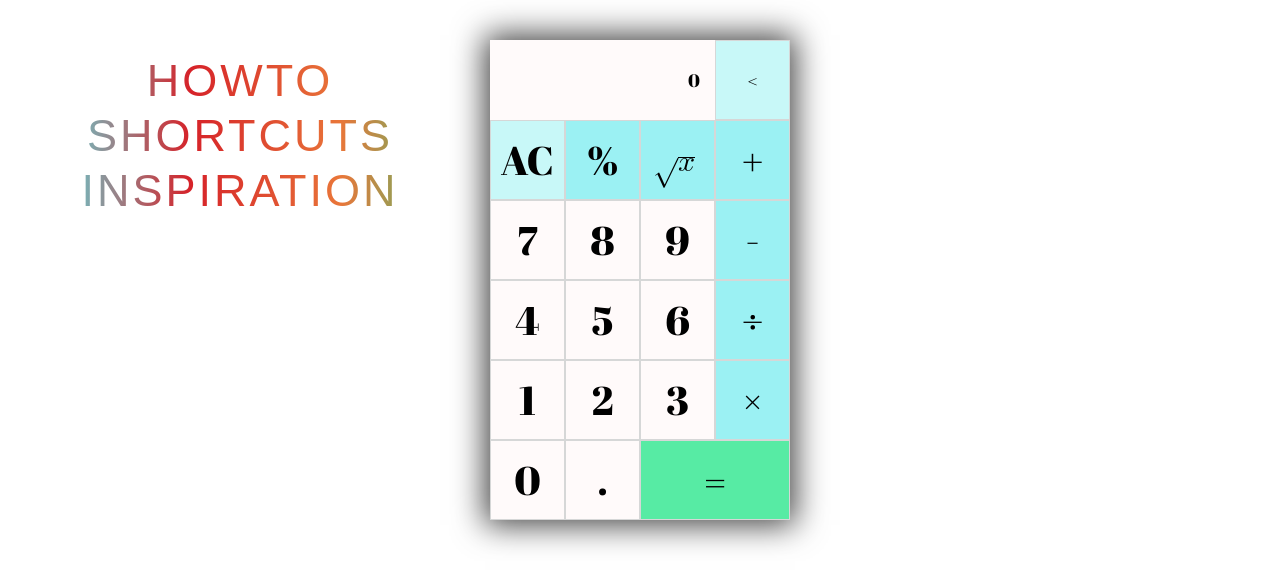
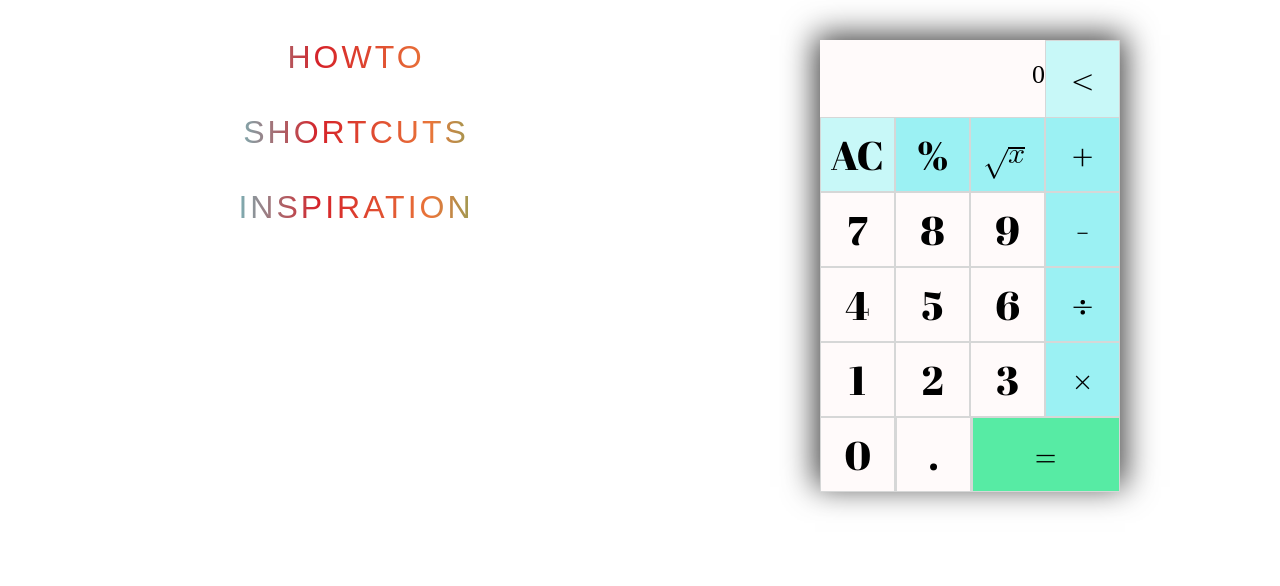
Before and after one commit to saintsebastian/calculator, a plain HTML site: page index.html in a window 1280 px wide. Drawn offline with nearby package versions, Linux system fonts and the light colour scheme; a web font is replaced by a local one.

Commit message:
feat: accesibility and flexbox

```diff
--- a/index.html
+++ b/index.html
@@ -1,14 +1,15 @@
-<!DOCTYPE html>
-<html>
+<!DOCTYPE html PUBLIC "-//W3C//DTD XHTML 1.0 Strict//EN" "http://www.w3.org/TR/xhtml1/DTD/xhtml1-strict.dtd">
+<html lang="en" xml:lang="en">
 <head>
   <title>Calculator</title>
   <link rel='stylesheet' href='style.css' />
   <link href='https://fonts.googleapis.com/css?family=Abril+Fatface|Open+Sans|Rubik+One' rel='stylesheet'>
-  <script src='https://ajax.googleapis.com/ajax/libs/jquery/1.8.0/jquery.min.js'></script>
 </head>
+<meta http-equiv="Content-Type" content="text/xhtml; charset=UTF-8" />
 <body>
   <menu>
-    <svg onclick='toggleSlide("howto")' xmlns='http://www.w3.org/2000/svg' version='1.1' xmlns:xlink='http://www.w3.org/1999/xlink'>
+    <button class='holder' aria-label='How to' aria-expanded='false' aria-controls='howto' onclick='toggleSlide(this, "howto")'>
+      <svg role='button' xmlns='http://www.w3.org/2000/svg' version='1.1' xmlns:xlink='http://www.w3.org/1999/xlink'>
         <defs>
           <!-- Gradient -->
           <linearGradient id='gradient' x1='0%' y1='0%' x2='100%' y2='0'>
@@ -41,6 +42,8 @@
 
         <text x='50%' y='40' fill='url(#pattern)'>HOWTO</text>
       </svg>
+    </button>
+
     <ul class='sliding hide' id='howto'>
       <li>
         use keyboard or mouse for numbers and operators
@@ -49,91 +52,95 @@
         specify the degree when calculating a root
       </li>
       <li>
-        percent following an expression will calculate absolute <b>9%=0.09</b>
+        percent following an expression will calculate absolute <strong>9%=0.09</strong>
       </li>
       <li>
-        percent following an expression will calculate relative <b>100+9%=109</b>
+        percent following an expression will calculate relative <strong>100+9%=109</strong>
       </li>
       <li>
         to calculate a power follow number by multiplication and then equate
-        <b>2*=4</b>
+        <strong>2*=4</strong>
       </li>
       <li>
         maximum capability of screen is 16 symbols, 0 will be displayed when result is too long
       </li>
     </ul>
-    <svg onclick='toggleSlide("shortcuts")'>
+    <button class='holder' aria-label='keyboard shortcuts' aria-expanded='false' aria-controls='shortcuts' onclick='toggleSlide(this, "shortcuts")'>
+      <svg>
         <text x='50%' y='40' fill='url(#pattern)'>SHORTCUTS</text>
         <pattern id='pattern' width='300%' height='100%' patternUnits='userSpaceOnUse'>
           <use xlink:href='#first'/>
           <use xlink:href='#two'/>
         </pattern>
       </svg>
+    </button>
     <ul class='sliding hide' id='shortcuts'>
       <li>
-        <b>A</b> to clear all
+        <strong>A</strong> to clear all
       </li>
       <li>
-        <b>BACKSPACE</b> to clear last
+        <strong>BACKSPACE</strong> to clear last
       </li>
       <li>
-        <b>N</b> for nth root
+        <strong>N</strong> for nth root
       </li>
       <li>
-        <b>*</b> for multiplication
+        <strong>*</strong> for multiplication
       </li>
       <li>
-        <b>/</b> for division
+        <strong>/</strong> for division
       </li>
       <li>
-        <b>ENTER</b> or <b>=</b> to see result
+        <strong>ENTER</strong> or <strong>=</strong> to see result
       </li>
     </ul>
-    <svg onclick='toggleSlide("inspiration")'>
+    <button class='holder' aria-label='Inspiration' aria-expanded='false' aria-controls='inspiration' onclick='toggleSlide(this, "inspiration")'>
+      <svg role='button'>
         <text x='50%' y='40' fill='url(#pattern)'>INSPIRATION</text>
         <pattern id='pattern' width='300%' height='100%' patternUnits='userSpaceOnUse'>
           <use xlink:href='#first'/>
           <use xlink:href='#two'/>
         </pattern>
       </svg>
+    </button>
     <p class='sliding hide' id='inspiration'>
       inspired by OSX calulator desing and
       <a href='https://dribbble.com/shots/3031958-Day-004-Calculator'>this prototype</a>
     </p>
 
   </menu>
-  <div id='calculator'>
+  <main id='calculator'>
     <div id='total'>
       <div id='display'>
         <div id='screen'></div>
         <div id='result'></div>
       </div>
-      <span class='clears' id='clear'>&lt;</span>
+      <button aria-label='backspace' class='key clears' id='clear'>&lt;</button>
     </div>
     <div id='keyboard'>
-      <span class='clears' id='clearall'>AC</span>
-      <span class='operators' id='percent'>%</span>
-      <span class='operators' id='nroot'>
+      <button aria-label='clear all' class='key clears' id='clearall'>AC</button>
+      <button class='key operators' id='percent'>%</button>
+      <button aria-label='nth root' class='key operators' id='nroot'>
         <math><msqrt><mi>x</mi></msqrt></math>
-      </span>
-      <span class='operators'>+</span>
-      <span>7</span>
-      <span>8</span>
-      <span>9</span>
-      <span class='operators'>-</span>
-      <span>4</span>
-      <span>5</span>
-      <span>6</span>
-      <span class='operators'>&divide;</span>
-      <span>1</span>
-      <span>2</span>
-      <span>3</span>
-      <span class='operators'>&times;</span>
-      <span>0</span>
-      <span id='decimal'>.</span>
-      <span class='operators' id='equals'>=</span>
+      </button>
+      <button class='key operators'>+</button>
+      <button class='key'>7</button>
+      <button class='key'>8</button>
+      <button class='key'>9</button>
+      <button aria-label='minus' class='key operators'>-</button>
+      <button class='key'>4</button>
+      <button class='key'>5</button>
+      <button class='key'>6</button>
+      <button class='key operators'>&divide;</button>
+      <button class='key'>1</button>
+      <button class='key'>2</button>
+      <button class='key'>3</button>
+      <button class='key operators'>&times;</button>
+      <button class='key'>0</button>
+      <button aria-label='decimal point' class='key' id='decimal'>.</button>
+      <button class='key operators' id='equals'>=</button>
     </div>
-  </div>
+  </main>
 
   <!-- Script should run after all html elements are present -->
   <script src='script.js'></script>
--- a/script.js
+++ b/script.js
@@ -1,17 +1,28 @@
 //Menu script
-function toggleSlide(x){
+function toggleSlide(target, x){
     var el = document.getElementById(x);
     el.classList.toggle('hide');
+		console.log(target.getAttribute('aria-expanded'));
+		if (target.getAttribute('aria-expanded') === true){
+			target.setAttribute('aria-expanded', false);
+		} else
+		  target.setAttribute('aria-expanded', true);
 }
+
+var texts = document.querySelectorAll('text');
+// // Assigning onlick for each text
+// for (var i = 0; i < texts.length; i++) {
+// 	texts[i].onclick = function(e) { e.stopPropagation();};
+// }
 
 // Calculator
 
 // Keys and Operators
-var keys = document.querySelectorAll('span'),
+var keys = document.querySelectorAll('.key'),
 // Following code is not the most elegant, but allows future expansion of keys
 operators = [].slice.call(document.querySelectorAll('.operators'))
   .map(tagValues),
-maxLength = 18;
+maxLength = 17;
 operators.push('nroot', '&radic;');
 
 // Helper function for mapping of dom elements values.
@@ -43,7 +54,7 @@ function clicker(e) {
 
 // Key identifiers
 var dictionary = {
-	65: 'AC', 8: '&lt;', 190: '.', 189: '-', 187: '=', 13: '=', 191: '\u00F7',
+	65: 'AC', 8: '&lt;', 190: '.', 189: '-', 187: '=', 13: '=', 32: '=', 191: '\u00F7',
 	78: '&radic;'
 };
 // Key identifiers in combination with SHIFT
@@ -63,7 +74,7 @@ document.addEventListener('keydown', function (event) {
 		if (dictionary.hasOwnProperty(event.which))
       calculations(dictionary[event.which]);
 
-		if (!event.shiftKey && 47 < event.which && event.which < 58)
+		else if (!event.shiftKey && 47 < event.which && event.which < 58)
 			calculations(String(parseInt(event.which) - 48));
 	}
 
@@ -195,4 +206,7 @@ function insert(forExpr, forScreen, decValue){
 	decimal = decValue;
 }
 
-//TODO 5/6% why?
+//TODO more operations testing
+//TODO chrome root
+//TODO input?
+//TODO tota11y test
--- a/style.css
+++ b/style.css
@@ -1,38 +1,53 @@
-body, div, span{
+body, div {
 	padding:0;
 	margin:0;
-	font-family: 'Abril Fatface', cursive;
+}
+
+body, div {
+	display: flex;
+	flex-flow: row wrap;
+	justify-content: space-around;
+	align-content: stretch;
 }
 
 /* Menu */
 
 menu {
-	display: block;
-	float: left;
-	width: 400px;
+	display: flex;
+	flex-flow: column wrap;
+	width: 300px;
+	align-self: flex-start;
+	flex: 0 1 auto;
 	text-align: center;
 }
 
 menu p,
 menu ul {
 	font-family: 'Open Sans', sans-serif;
-	font-size: 12px;
+	font-size: 16px;
 	list-style-type: none;
 	display: block;
 	letter-spacing: 1px;
 }
 
+.holder {
+	border: none;
+	background-color: transparent;
+	text-align: center;
+	width: 100%;
+	align-self: flex-start;
+}
+
 text {
 	font-family: 'Rubik One', sans-serif;
-	font-size: 45px;
+	font-size: 2.5vw;
 	text-anchor: middle;
-	dy: 40;
-	/*x: 50%;*/
+	dominant-baseline: central;
 }
 
 svg {
-	width: 100%;
-	height: 50px;
+	width: auto;
+	height: 70px;
 	letter-spacing: 3px;
 	cursor: pointer;
 }
@@ -46,11 +61,12 @@ pattern {
 
 .sliding {
   transition: all 2s ease-in-out;
-	margin-left: -30px;
+	align-self: center;
 }
 
 .hide {
   height: 0;
+	hidden: true;
 	display: none;
 }
 
@@ -59,8 +75,13 @@ pattern {
 #calculator {
 	top: 20px;
 	width: 300px;
-	height: 480px;
-	margin: 40px auto auto;
+	height: 442px;
+	margin-top: 40px;
+	flex: 0 1 auto;
+	align-self: center;
+	justify-content: space-around;
+	display: flex;
+	flex-flow: row wrap;
 	box-shadow: 0px 0px 30px 5px rgba(0,0,0,0.75);
 	-webkit-box-shadow: 0px 0px 30px 5px rgba(0,0,0,0.75);
 	-moz-box-shadow: 0px 0px 30px 5px rgba(0,0,0,0.75);
@@ -75,32 +96,33 @@ pattern {
 }
 
 #total {
-	height: 80px;
+	height: 77px;
 	width: 100%;
-	margin:auto;
+	margin: auto;
 	background-color: #fffafa;
-	font-size: 18px;
+	display: flex;
+	flex-flow: row wrap;
 }
 
 #display {
 	float: left;
-	width: 70%;
-	height: 80px;
+	width: 225px;
+	height: 77px;
 	text-align: right;
-	line-height: 80px;
+	display: flex;
+	flex-flow: column nowrap;
+	justify-content: center;
+	align-items: flex-end;
 }
 
 #screen {
-	float: top;
-	height: 50px;
-	width: 100%;
+	flex-basis: 45px;
+	font-size: 26px;
+	margin-top: 20px;
 }
 
 #result {
-	float: bottom;
-	height: 25px;
-	width: 100%;
-	line-height: 25px;
+	flex-basis: 20px;
 }
 
 #clear {
@@ -109,22 +131,23 @@ pattern {
 }
 
 #keyboard {
-	height: 400px;
+	height: 375px;
 	width: 300px;
 	background-color: #D6D7D7;
 	text-align: right;
-	font-size: 40px;
 }
 
-span {
+.key {
 	display: inline;
-	line-height: 78px;
-	width: 73px;
+	height: 75px;
+	width: 75px;
 	border: 1px solid #D6D7D7;
 	background-color: #fffafa;
 	float: left;
 	text-align: center;
 	cursor: pointer;
+	font-family: 'Abril Fatface', cursive;
+	font-size: 40px;
 }
 
 #equals {
@@ -149,7 +172,7 @@ span {
 
 /* Calculator On Hover Effects */
 
-span:hover{
+button:hover{
 	background-color: #dffbfb;
 }
 
```
Lines whose indentation alone changed are shown as unchanged.
